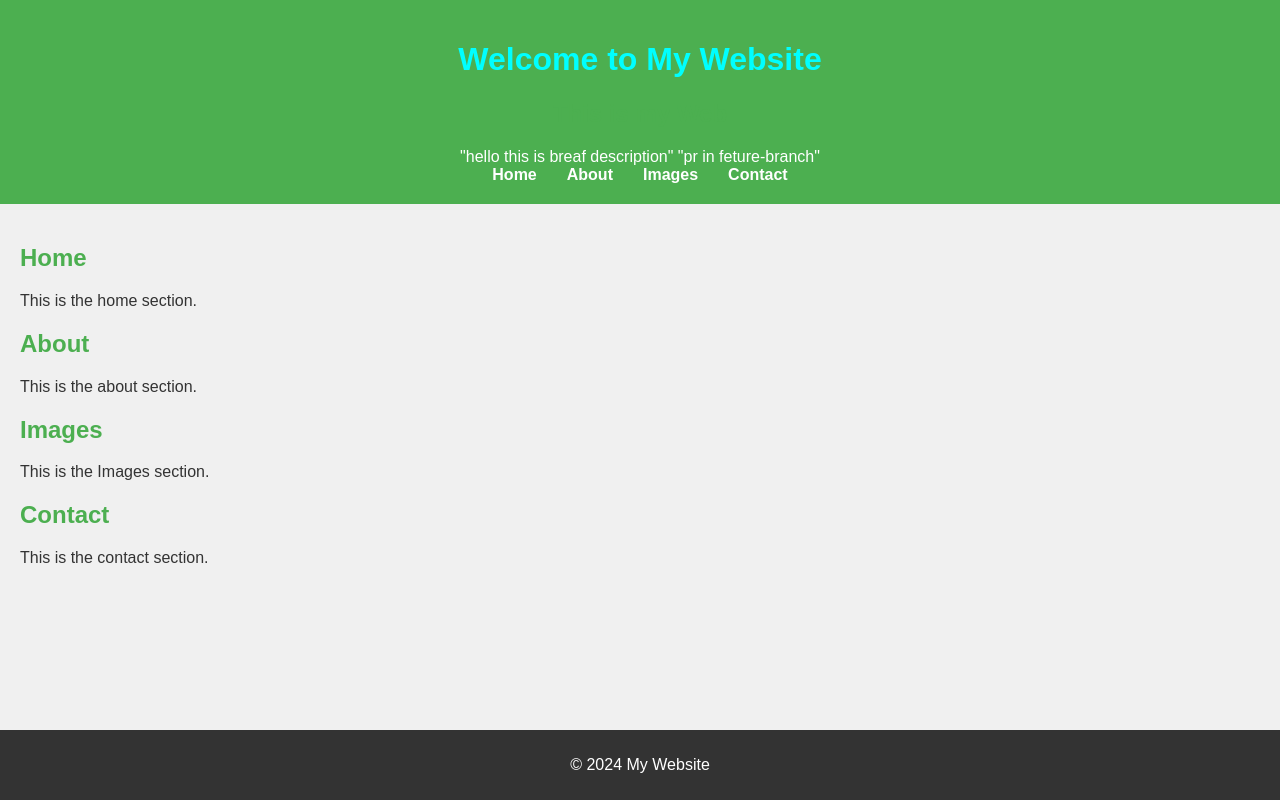
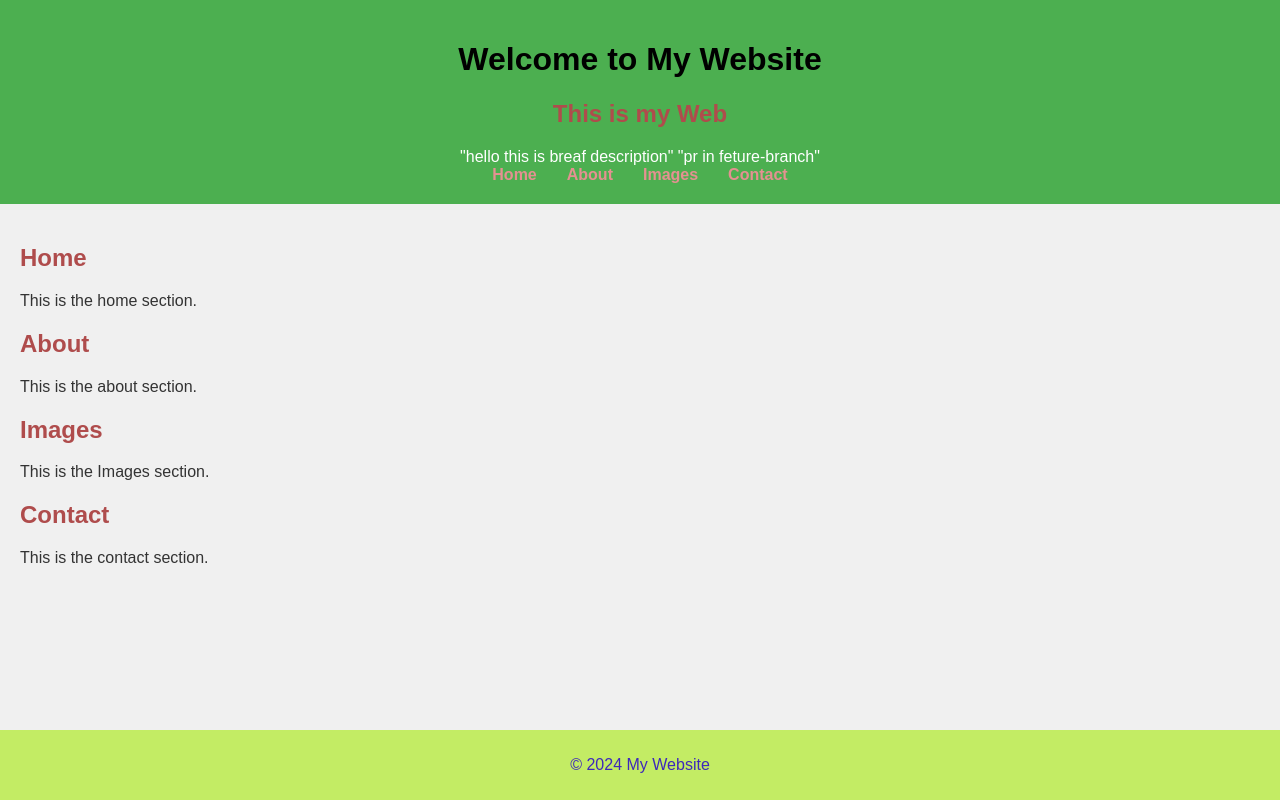
Before and after one commit to Devminified-Intern-001/My-website, a plain HTML site: page index.html in a window 1280 px wide. Drawn offline with Linux system fonts and the light colour scheme.

Commit message:
add+comt css

```diff
--- a/style.css
+++ b/style.css
@@ -27,7 +27,7 @@ header nav ul li {
 }
 
 header nav ul li a {
-    color: white;
+    color: rgb(228, 145, 145);
     text-decoration: none;
     font-weight: bold;
 }
@@ -46,16 +46,16 @@ section {
 }
 
 h2 {
-    color: #4CAF50;
+    color: #af4c4c;
 }
 h1{
-    color:aqua;
+    color:rgb(0, 0, 0);
 }
 
 /* Footer styles */
 footer {
-    background-color: #333;
-    color: white;
+    background-color: #c3ec64;
+    color: rgb(62, 40, 187);
     text-align: center;
     padding: 10px 0;
     position: fixed;
```
